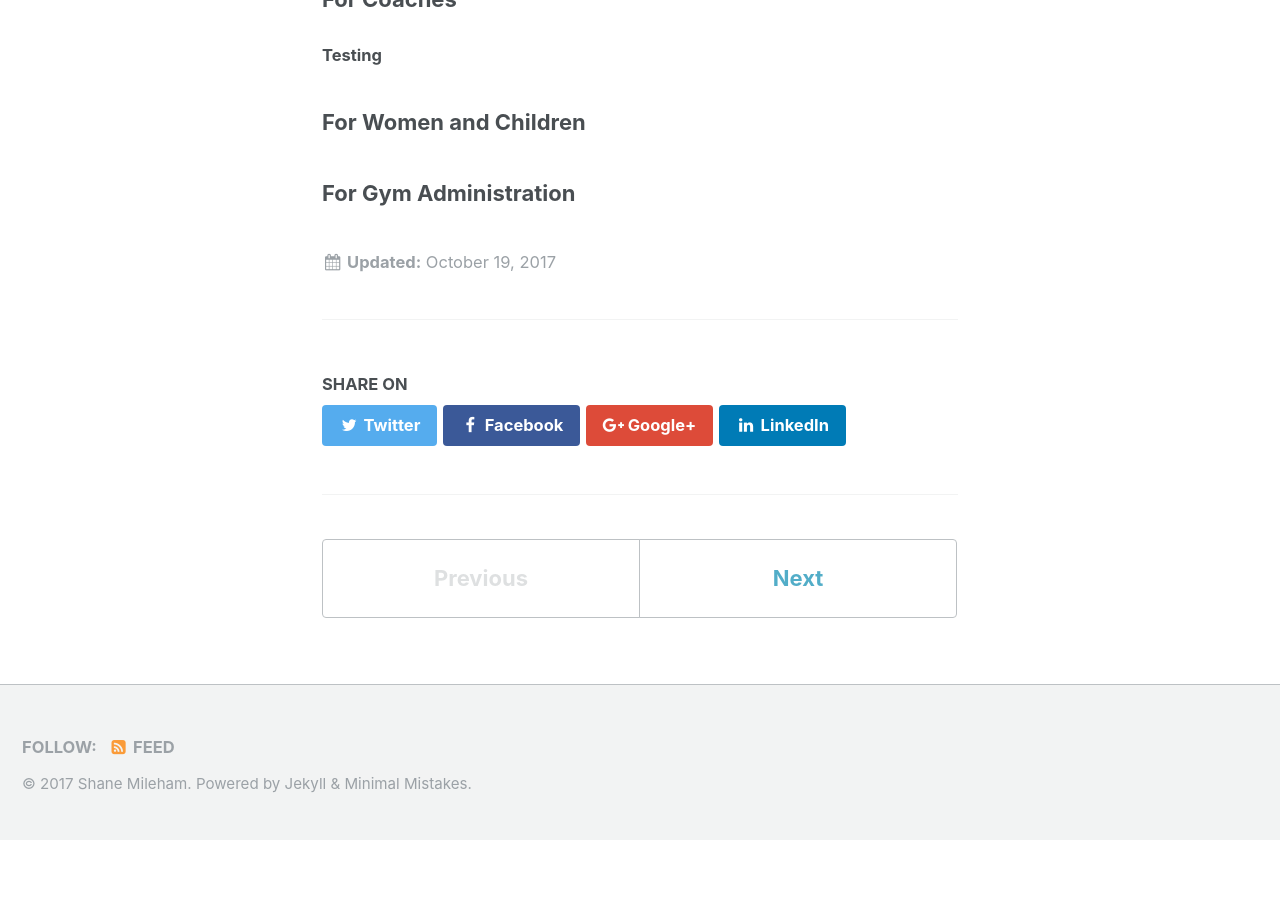
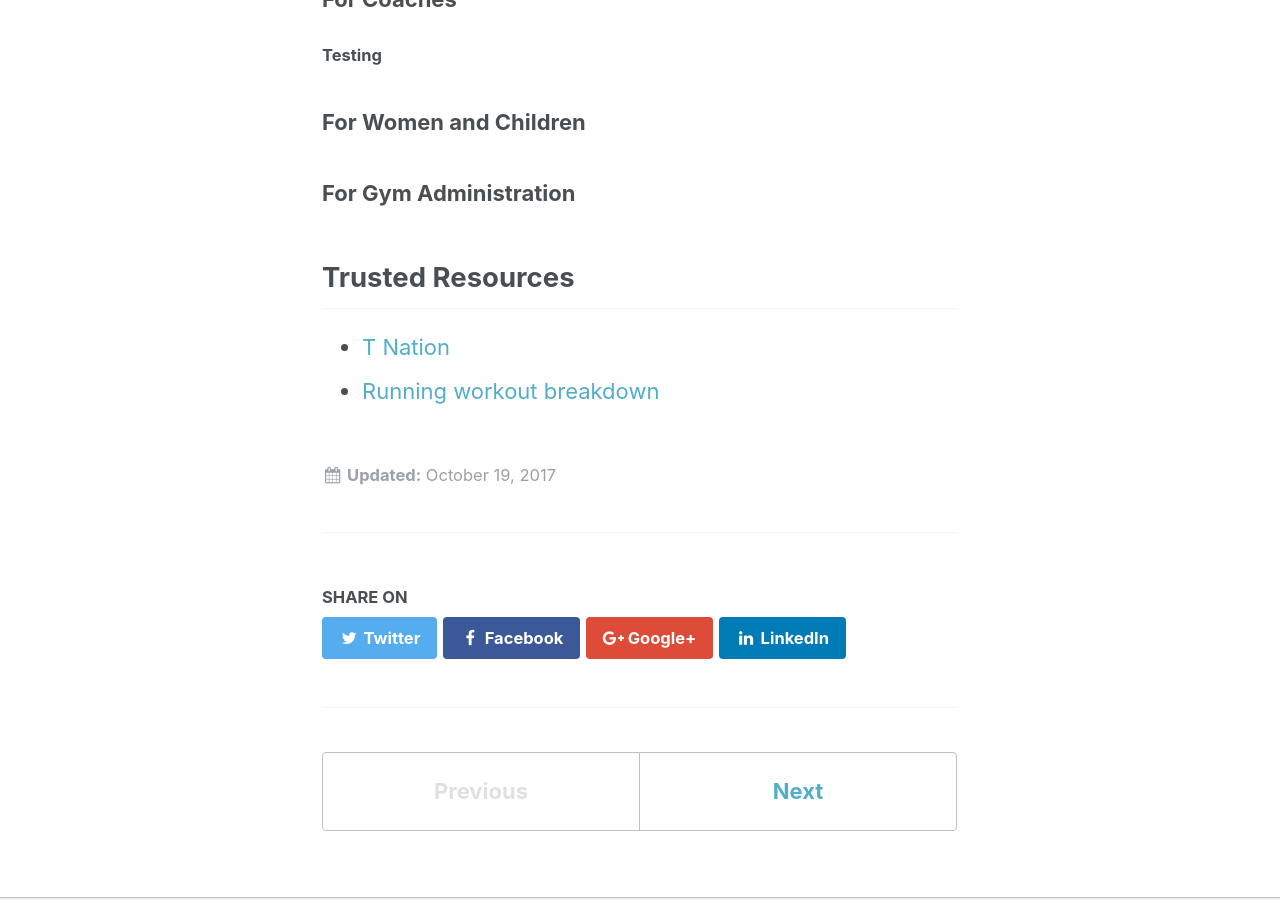
Before and after one commit to shanemileham/levelupmylife, a Jekyll site: the page built from _content/athletic-training.md, in a window 1280 px wide and 900 px high, scrolled down 2923 px. Built offline with Jekyll 4.4.1, drawn with Linux system fonts in a browser that asks for light colours; comment, search, counter and statistics services are not loaded; before the commit the page ends 3763 px from its top, so only the background shows below that.

Commit message:
Added trusted athletic resources

```diff
--- a/_content/athletic-training.md
+++ b/_content/athletic-training.md
@@ -80,6 +80,9 @@ Now that we have the building blocks for what to stress, this is how you recover
 <!-- 21. Facility Organization -->
 <!-- 22. Gym Handbook -->
 
+## Trusted Resources
+- [T Nation](https://www.t-nation.com/)
+- [Running workout breakdown](https://www.mcmillanrunning.com/mcmillans-six-step-training-system/)
 
 
 <!-- ## CSCS Chapters -->
```
